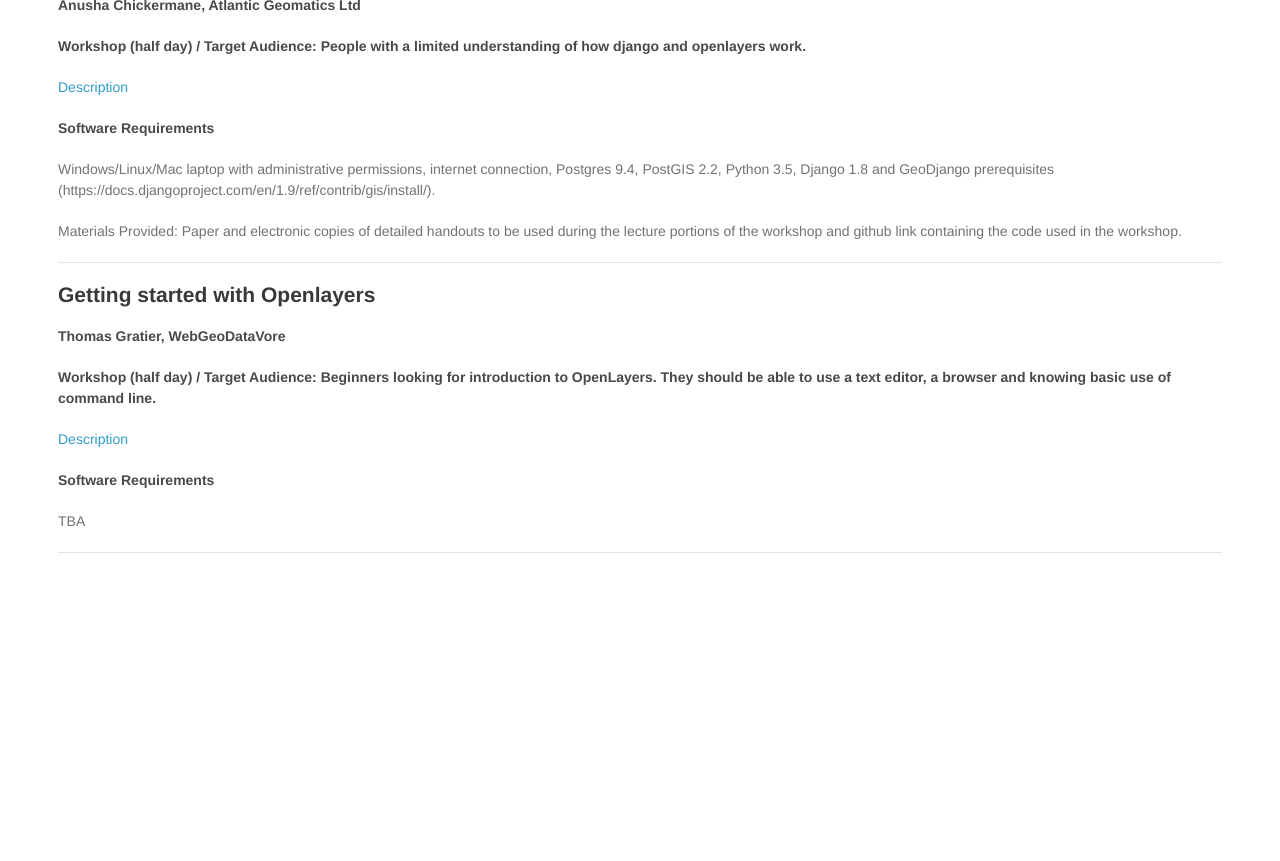
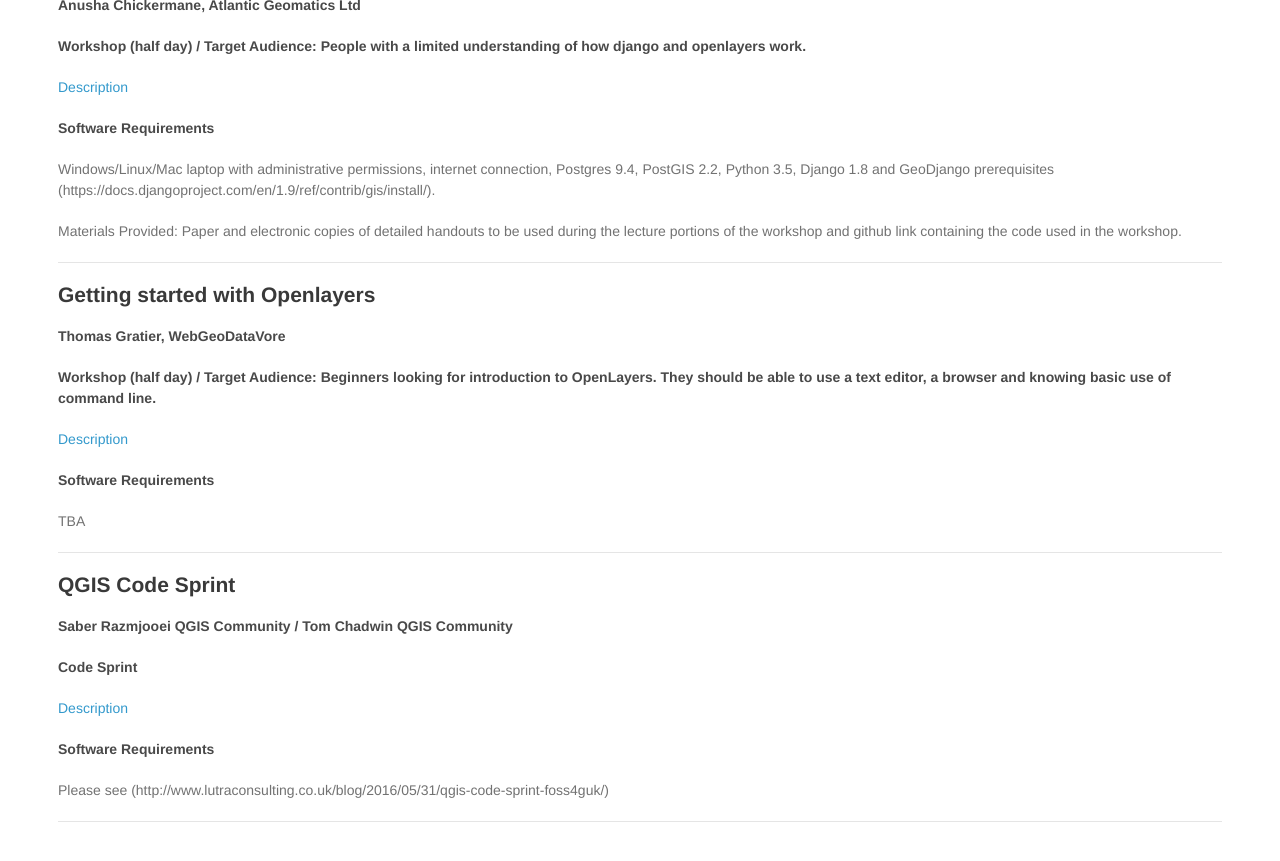
Before and after one commit to walkermatt/aileenh.github.io, a Jekyll site: the page built from foss4guk-workshop-requirements.md, in a window 1280 px wide and 900 px high, scrolled down 3410 px. Shown: the top 861 px of the window. Built offline with Jekyll 4.4.1, drawn with Linux system fonts in a browser that asks for light colours; before the commit the page ends 4041 px from its top, so only the background shows below that; some of the changed text lies outside the part shown.

Commit message:
Update foss4guk-workshop-requirements.md

```diff
--- a/foss4guk-workshop-requirements.md
+++ b/foss4guk-workshop-requirements.md
@@ -1,11 +1,11 @@
 ---
 layout: workshops
-title: FOSS4GUK Workshop Requirements
+title: FOSS4GUK Workshop, COde Sprint & Hack Requirements
 ---
 
 # FOS4GUK Workshop Requirements #
 
-If you are attending one of the workshops you are required to bring your own device. <br>
+If you are attending one of the workshops, code sprint or hack, you are required to bring your own device. <br>
 We will provide copies of OSGEO-Live on DVD and Portable GIS on USB drives for you to use at the session if required (please see details below). OSGEO-Live includes a copy of QGIS 2.14<br>
 However it might be useful for you to download the necessary software before the workshops and install them on your device. <br>
 OSGEO-live can be downloaded [here](https://live.osgeo.org/en/index.html) and Portable GIS can be downloaded [here](http://www.archaeogeek.com/portable-gis.html). <br>
@@ -190,3 +190,16 @@
 TBA
 
  - - -
+
+## QGIS Code Sprint ##
+
+#### Saber Razmjooei QGIS Community / Tom Chadwin QGIS Community ####
+
+#### Code Sprint ####
+
+[Description](http://uk.osgeo.org/foss4guk2016/abstracts.html#qgis-code-sprint)
+
+#### Software Requirements ####
+Please see (http://www.lutraconsulting.co.uk/blog/2016/05/31/qgis-code-sprint-foss4guk/)
+
+ - - -
```
